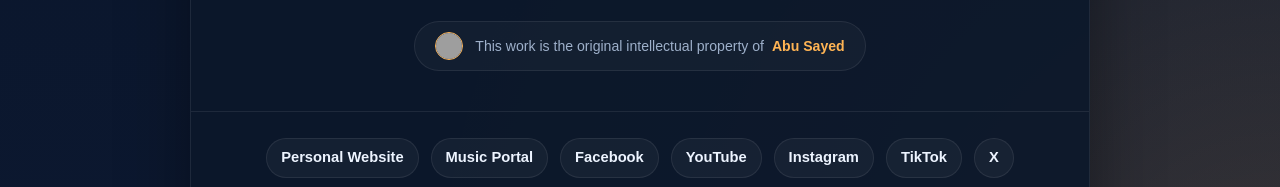
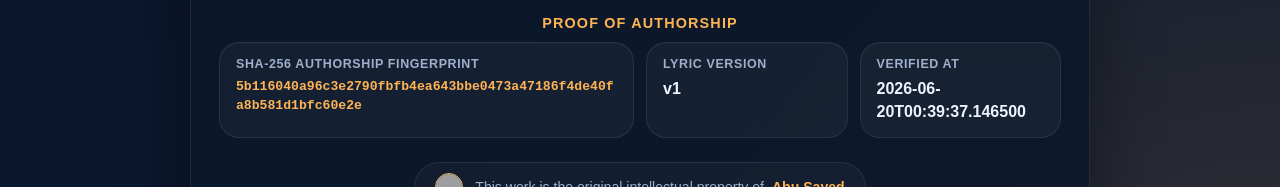
Before and after one commit to ImAbuSayed/sabor-a-olvido, a plain HTML site: page index.html in a window 1280 px wide. Shown: the part 2426-2613 px from the top of the page. Drawn offline with Linux system fonts and the light colour scheme; grey boxes are pictures that could not be loaded.

Commit message:
feat: update song assets v1 with signed GPG commit [verified]

```diff
--- a/index.html
+++ b/index.html
@@ -537,7 +537,7 @@
 
         <div class="controls">
             <button class="btn-speak" id="speakBtn" title="Read the lyrics aloud"><span id="speakText">Read Aloud</span></button>
-            <a href="https://music.abusayed.com.bd/Licensing/?https://imabusayed.github.io/sabor-a-olvido/" class="btn-license" title="Get licensing for this song" target="_blank">Secure Licensing Rights for Sabor a olvido</a>
+            <a href="https://music.abusayed.com.bd/Licensing/?https://imabusayed.github.io/sabor-a-olvido/" class="btn-license" title="Get licensing for this song" target="_blank">Get License For Sabor a olvido</a>
 
         </div>
         <br>
@@ -612,6 +612,26 @@
             <div class="meta-card">
                 <span class="meta-label">Publisher</span>
                 <strong>Abu Sayed Music</strong>
+            </div>
+
+                </div>
+            </div>
+
+            <div class="details-block">
+                <div class="details-title">Proof of Authorship</div>
+                <div class="meta-grid">
+
+            <div class="meta-card" style="grid-column: span 2;">
+                <span class="meta-label">SHA-256 Authorship Fingerprint</span>
+                <strong style="word-break: break-all; font-family: monospace; font-size: 0.82rem; color: var(--accent);">5b116040a96c3e2790fbfb4ea643bbe0473a47186f4de40fa8b581d1bfc60e2e</strong>
+            </div>
+            <div class="meta-card">
+                <span class="meta-label">Lyric Version</span>
+                <strong>v1</strong>
+            </div>
+            <div class="meta-card">
+                <span class="meta-label">Verified At</span>
+                <strong>2026-06-20T00:39:37.146500</strong>
             </div>
 
                 </div>
```
Also changed, not shown: excerpts/Bridge-Preview.txt (added), excerpts/Chorus-Preview.txt (added), excerpts/Final-Chorus-Preview.txt (added), excerpts/Hook-Preview.txt (added), excerpts/Pre-Chorus-2-Preview.txt (added), excerpts/Pre-Chorus-3-Preview.txt (added), excerpts/Pre-Chorus-Preview.txt (added), excerpts/Verse-1-Preview.txt (added), excerpts/Verse-2-Preview.txt (added), excerpts/Verse-3-Preview.txt (added), hashes.txt (added), llms.txt, lyrics_backup/2026-06-20_sabor-a-olvido-v1.txt (added), manifest.json (added), 1 other file.
